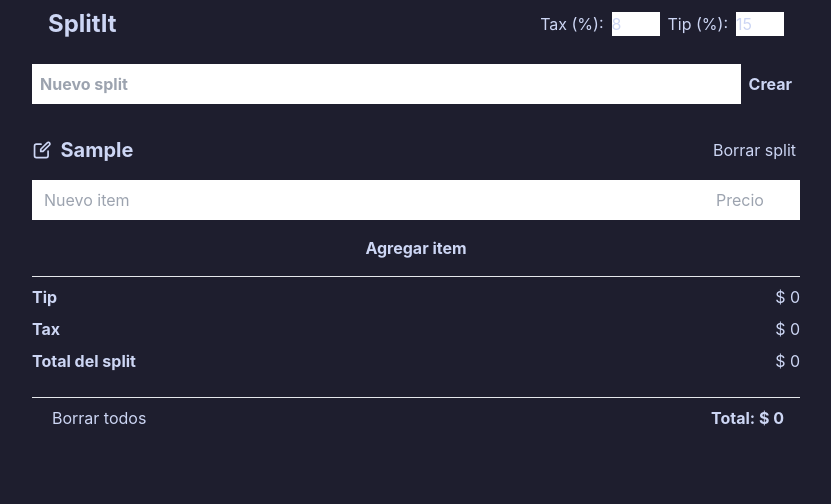
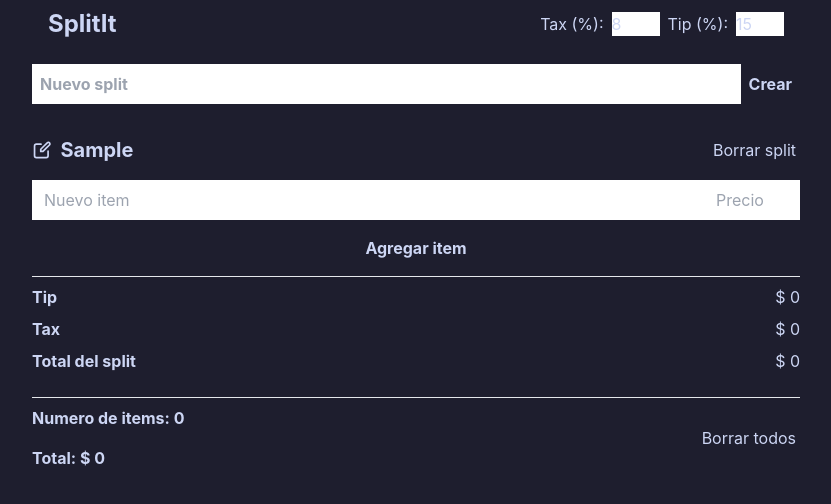
Before and after one commit to Jodarini/SplitIt, a Vue app: page / in a window 1280 px wide. Both pictures are taken after typing "Sample" into the empty fields and a click on the button "Crear". Shown: the top 504 px of the page, without its empty margins (224-1055 px from the left). Built offline with nearby package versions, Linux system fonts and the light colour scheme; what @catppuccin/tailwindcss would draw is missing.

Commit message:
feat: display number total number of items of bill

```diff
--- a/src/App.vue
+++ b/src/App.vue
@@ -21,6 +21,16 @@ const total = computed(() => {
     return bill.items.reduce((acc, item) => acc + item.price, 0);
   });
   let total = calculateTotal(prices, store.tax, store.tip);
+  return total;
+});
+
+const numberOfItems = computed((): number => {
+  let total = 0;
+  store.bills.forEach((bill) => {
+    if (bill.items) {
+      total = total + bill.items?.length;
+    }
+  });
   return total;
 });
 
@@ -82,7 +92,7 @@ watch(store, () => {
       </div>
     </header>
     <main class="p-4 md:p-0">
-      <p v-if="store.bills.length === 0" class="m-4 mb-0 bg-ctp-surface0 p-2">
+      <p v-if="store.bills.length === 0" class="mb-0 bg-ctp-surface0 p-2">
         <b>¡Aún no tienes ningún split! </b>¡Empieza a dividir la cuenta!
         Escribe el nombre del primer <b>split </b>y dale a <b>Crear</b>.
       </p>
@@ -90,14 +100,14 @@ watch(store, () => {
 
       <BillComp v-for="user in store.bills" :key="user.id" :user />
 
-      <div v-if="store.bills.length > 0" class="flex justify-between px-4">
+      <div v-if="store.bills.length > 0" class="flex justify-between">
+        <BillTotal :total :numberOfItems />
         <button
           @click="store.bills = []"
           class="min-w-max text-ctp-red hover:bg-ctp-surface0/50 px-1 rounded"
         >
           Borrar todos
         </button>
-        <BillTotal :total />
       </div>
 
       <div class="flex w-full justify-center gap-2 text-ctp-subtext1"></div>
--- a/src/components/BillTotal.vue
+++ b/src/components/BillTotal.vue
@@ -3,7 +3,10 @@ import { computed } from "vue";
 
 const props = defineProps<{
   total: { total: number; taxTotal: number; tipTotal: number };
+  numberOfItems: number;
 }>();
+
+console.log(props.numberOfItems);
 
 const formattedAmount = computed(() =>
   props.total.total.toLocaleString("es-CO", {
@@ -16,5 +19,8 @@ const formattedAmount = computed(() =>
 </script>
 
 <template>
-  <div class="py-2 text-right font-bold">Total: {{ formattedAmount }}</div>
+  <div class="flex flex-col font-bold">
+    <div class="py-2">Numero de items: {{ numberOfItems }}</div>
+    <div class="py-2">Total: {{ formattedAmount }}</div>
+  </div>
 </template>
```
